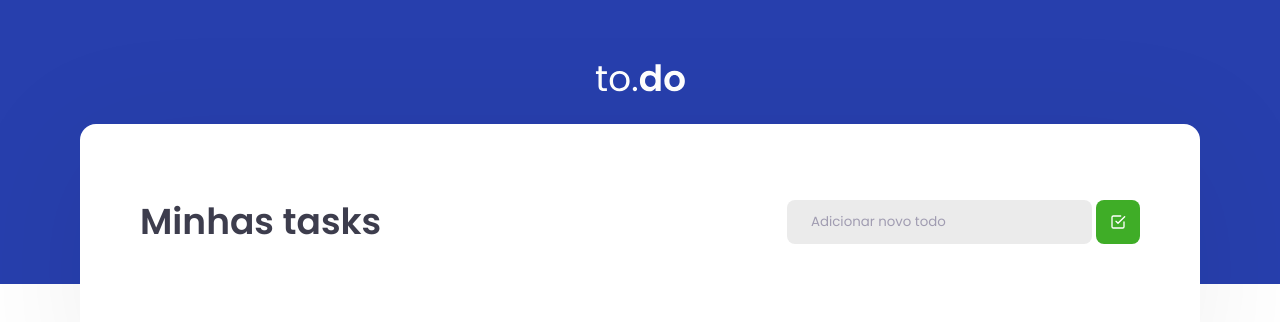
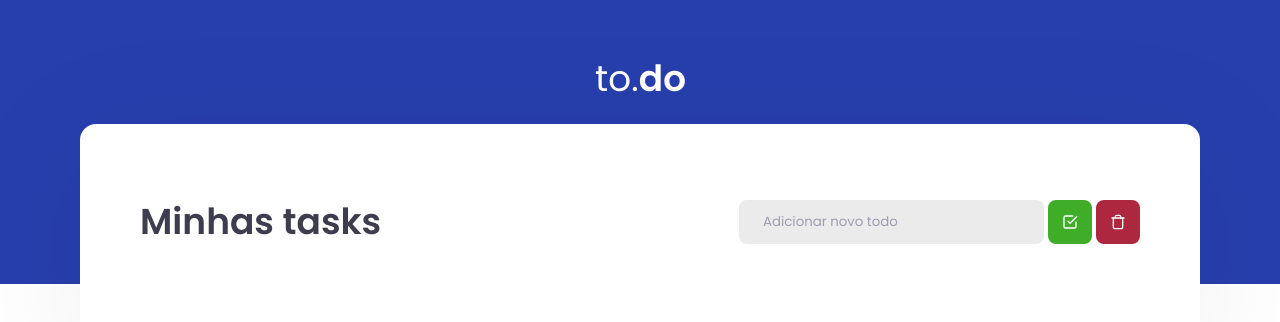
Before and after one commit to MarlonPassos-git/TaskList-, a React app: page / in a window 1280 px wide. Shown: the top 322 px of the page. Built offline with nearby package versions, Linux system fonts and the light colour scheme.

Commit message:
agora o input é limpo quando criamos uma nova tarefa

```diff
--- a/src/components/TaskList.tsx
+++ b/src/components/TaskList.tsx
@@ -24,13 +24,12 @@ export function TaskList() {
       title: newTaskTitle,
       isComplete: false,
     }
-
     setTasks([...tasks, newTask]);
+    setNewTaskTitle('')
   }
 
   function handleToggleTaskCompletion(id: number) {
     let TasksList: Task[] = []
-
 
     tasks.forEach(task => {
       if (task.id === id) {
@@ -38,22 +37,28 @@ export function TaskList() {
       }
       TasksList.push(task);
     });
-
     setTasks(TasksList);
-
-
   }
 
   function handleRemoveTask(id: number) {
     let TasksList: Task[] = []
-
 
     tasks.forEach(task => {
       if (task.id !== id) {
         TasksList.push(task);
       }
     });
+    setTasks(TasksList);
+  }
 
+  function handleDeleteCompletedTasks() {
+    let TasksList: Task[] = []
+
+    tasks.forEach(task => {
+      if (task.isComplete === true) return;
+
+      TasksList.push(task);
+    });
     setTasks(TasksList);
   }
 
@@ -71,6 +76,9 @@ export function TaskList() {
           />
           <button type="submit" data-testid="add-task-button" onClick={handleCreateNewTask}>
             <FiCheckSquare size={16} color="#fff"/>
+          </button>
+          <button className="red" type="button"  onClick={handleDeleteCompletedTasks}>
+            <FiTrash size={16} color="#fff"/>
           </button>
         </div>
       </header>
--- a/src/styles/tasklist.scss
+++ b/src/styles/tasklist.scss
@@ -6,6 +6,10 @@ section.task-list {
   padding: 70px 60px;
 
   filter: drop-shadow(0px 24px 64px rgba(0, 0, 0, 0.06));
+
+  .red {
+    background-color: var(--red) !important;
+  }
 
   header {
     display: flex;
```
